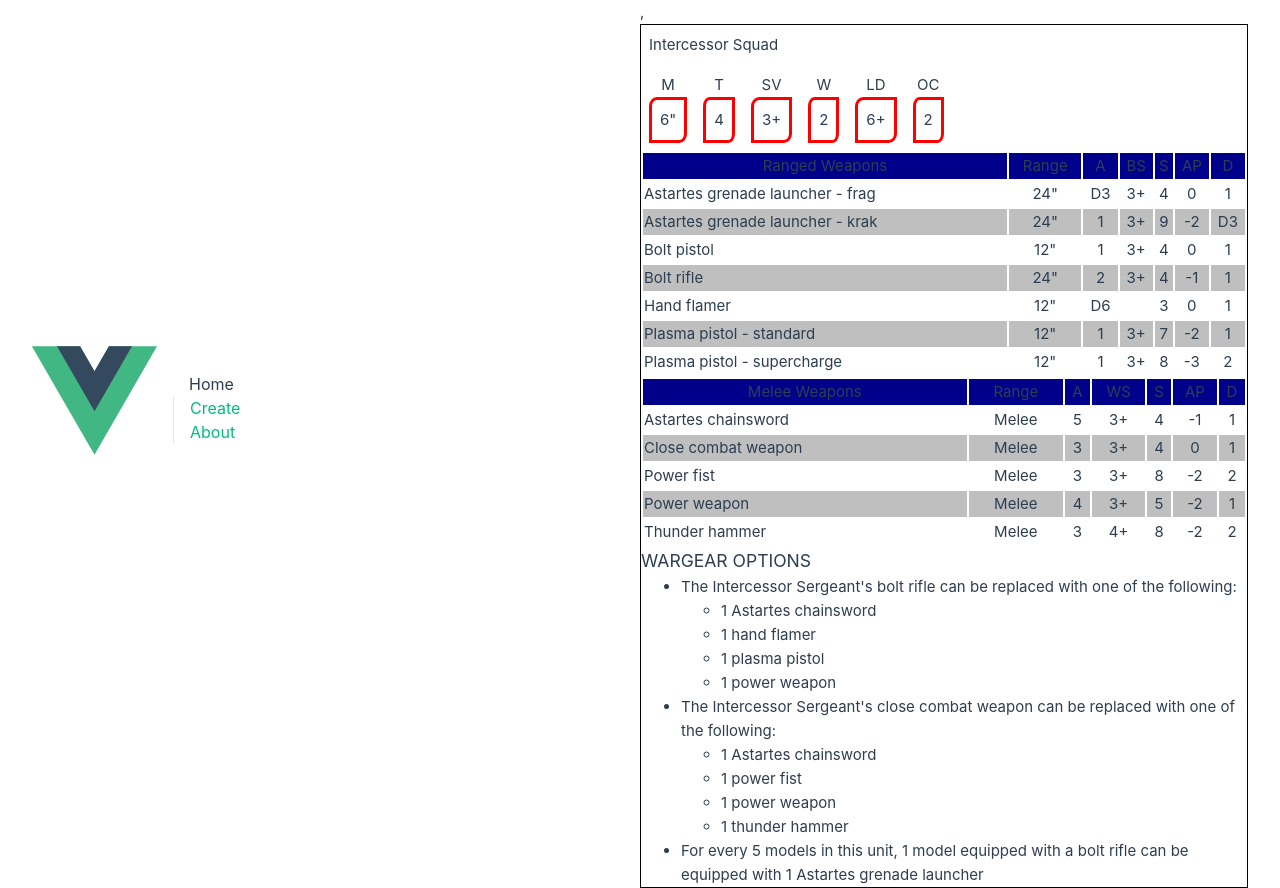
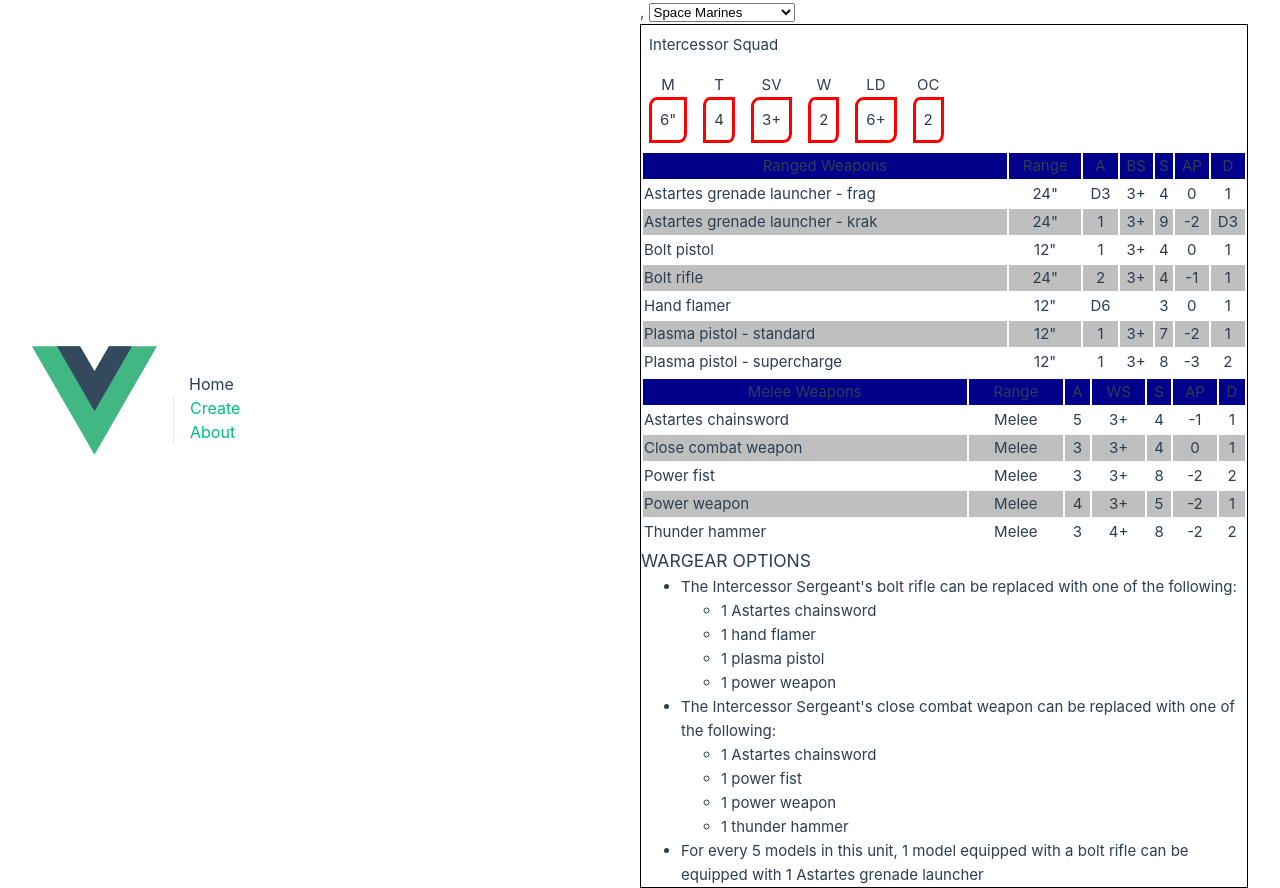
Before and after one commit to RobertsMJ/40k-datasheets, a Vue app: page / in a window 1280 px wide. Built offline with nearby package versions, Linux system fonts and the light colour scheme; the HTML template or start-up script is replaced by a standard one.

Commit message:
Improve understanding of composables and getters

```diff
--- a/src/composables/useFetch.ts
+++ b/src/composables/useFetch.ts
@@ -1,6 +1,6 @@
-import { ref, toValue, watchEffect, type Ref } from 'vue'
+import { ref, toValue, watchEffect, type Ref, type MaybeRefOrGetter } from 'vue'
 
-export function useFetch<Type>(url: string): {
+export function useFetch<Type>(url: MaybeRefOrGetter<string>): {
   data: Ref<Type | null>
   error: Ref<string | null>
 } {
--- a/src/views/DatasheetsView.vue
+++ b/src/views/DatasheetsView.vue
@@ -2,21 +2,24 @@
 import DataSheet from '@/components/DataSheet.vue'
 import { useFetch } from '@/composables/useFetch'
 import { useCursor } from '@/composables/useCursor'
-import { useDataSheetsStore } from '@/store/datasheets'
 import type { IDatasheet } from '@/types/datasheets'
-
-const store = useDataSheetsStore()
-await store.getDataSheets()
-
-const { data, error } = useFetch<IDatasheet[]>('space_marines.json')
+import { ref } from 'vue'
 
 const { x, y } = useCursor()
+
+const faction = ref('space_marines')
+const { data, error } = useFetch<IDatasheet[]>(() => `${faction.value}.json`)
 </script>
 
 <template>
   <main>
     {{ x }}, {{ y }}
-    <div v-if="error">{{ error }}</div>
+    <select name="faction" v-model="faction">
+      <option value="space_marines">Space Marines</option>
+      <option value="adeptus_mechanicus">Adeptus Mechanicus</option>
+      <option value="tyranids">Tyranids</option>
+    </select>
+    <div v-if="error">Select a faction! {{ error }}</div>
     <DataSheet
       v-else
       v-for="sheet in data"
```
